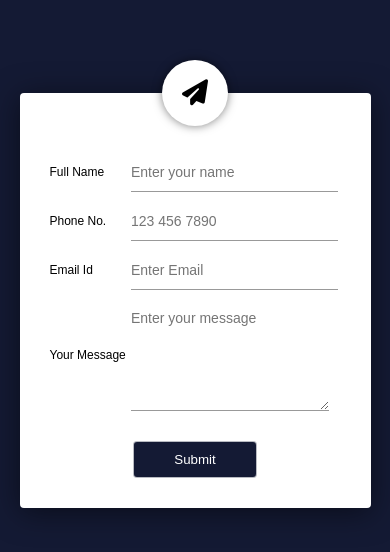
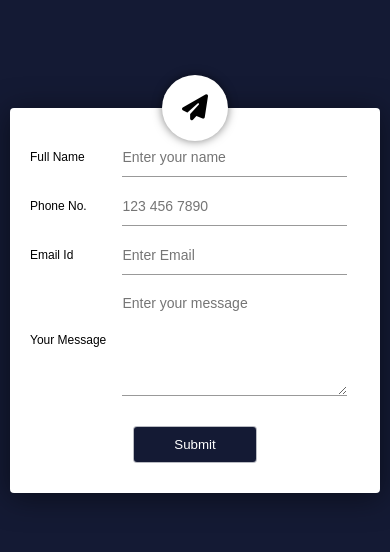
Before and after one commit to AmjadAliAbro/ValidateGuard, a plain HTML site: page index.html in a window 390 px wide. Shown: the part 122-674 px from the top of the page. Drawn offline with Linux system fonts and the light colour scheme.

Commit message:
fixed responsive-issues

```diff
--- a/style.css
+++ b/style.css
@@ -5,6 +5,7 @@
     font-family: 'Poppins', sans-serif;
 }
 .container{
+    padding: 0 10px;
     width: 100%;
     height: 100vh;
     background: #141a34;
@@ -26,9 +27,8 @@
 }
 
 .container form{
-    width: 90%;
-    max-width: 500px;
-    padding: 50px 30px 20px;
+    width: 500px;
+    padding: 20px;
     background: #fff;
     border-radius: 4px;
     box-shadow: 0 4px 30px rgba(0, 0, 0, 0.5);
```
